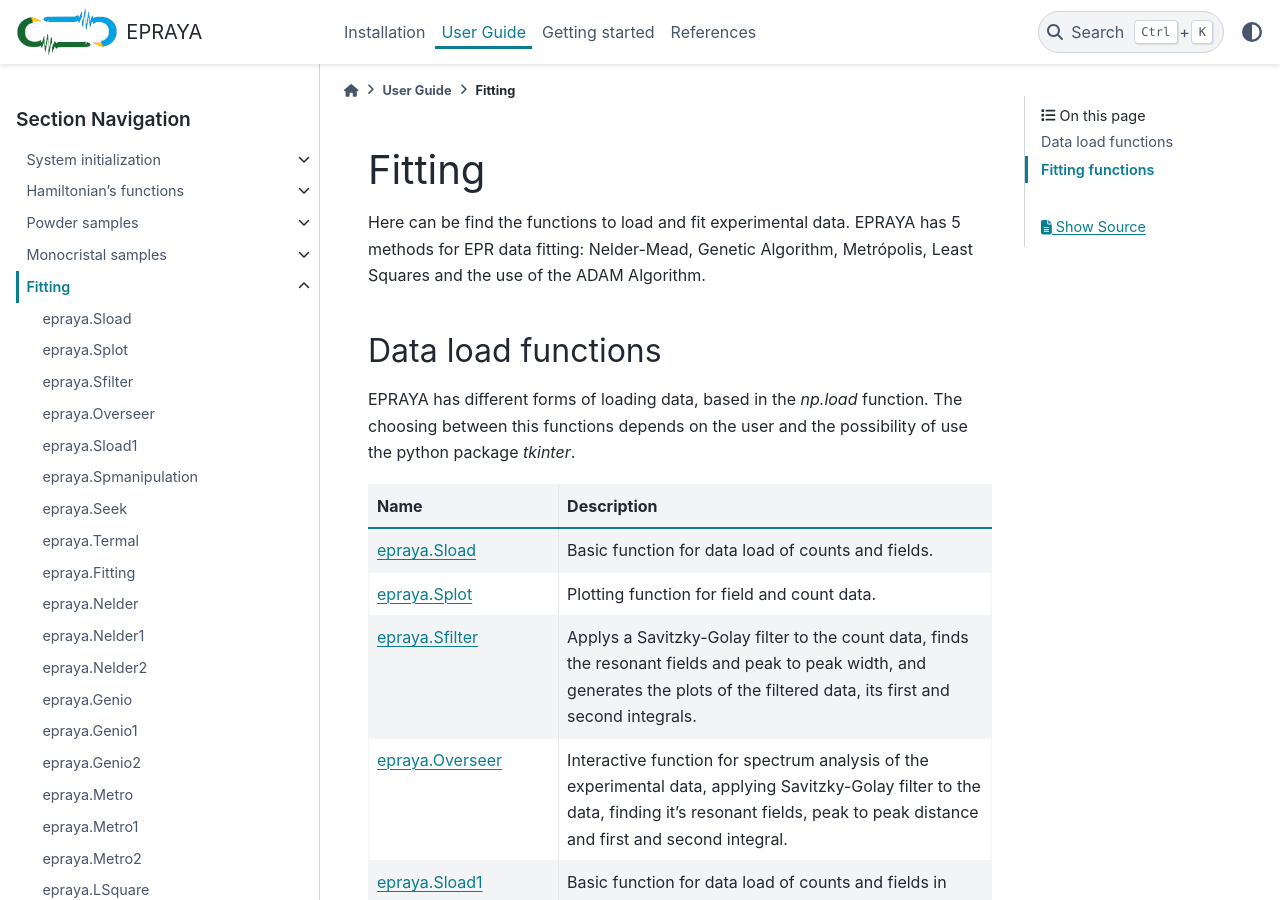
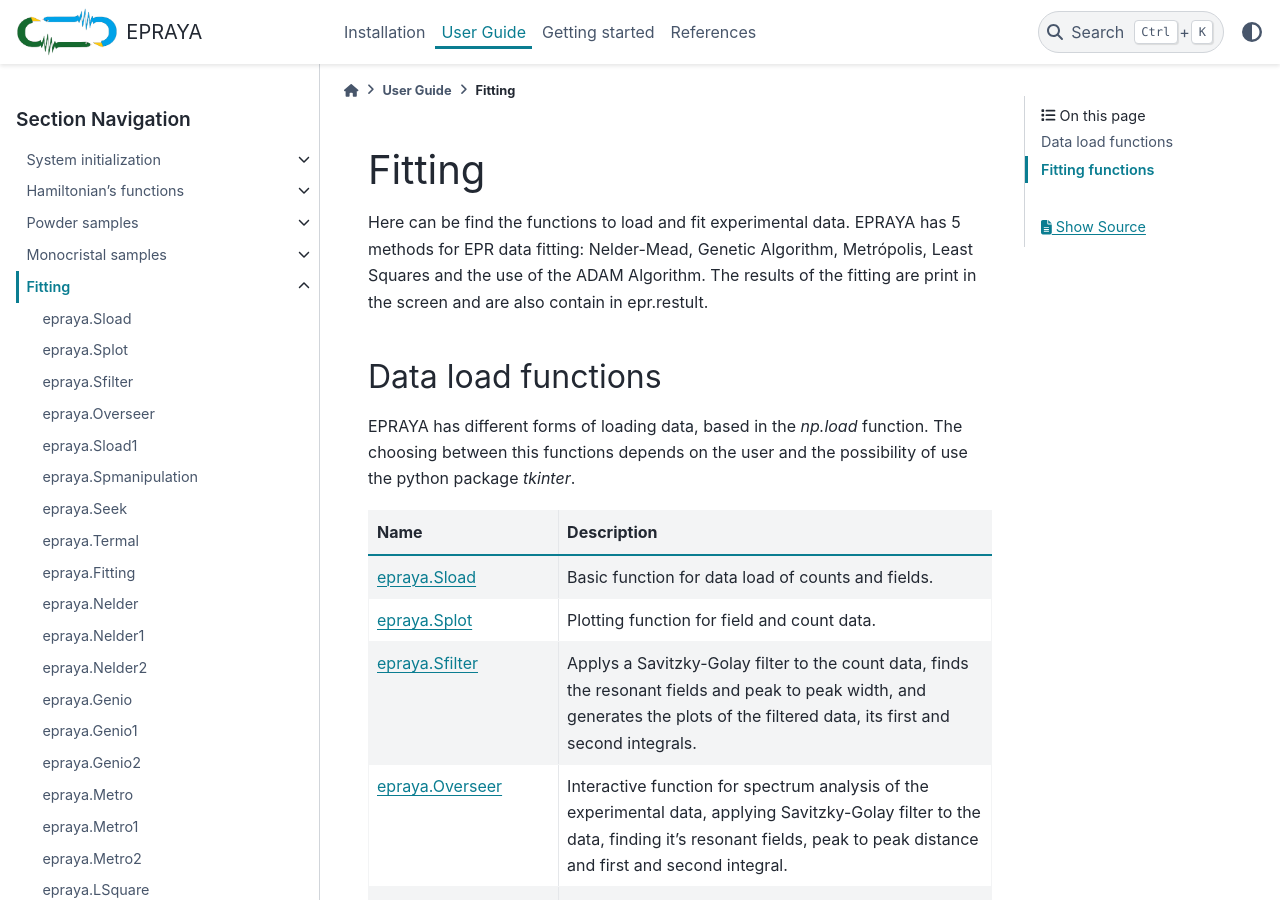
Before and after one commit to eprayadev/EPRAYA, a Sphinx documentation site: the page built from docs/fitting.rst, in a window 1280 px wide and 900 px high. Built offline with Sphinx 7.4.7 and the PyData theme 0.15.4, drawn with Linux system fonts in a browser that asks for light colours.

```diff
--- a/docs/fitting.rst
+++ b/docs/fitting.rst
@@ -1,6 +1,6 @@
 Fitting
 =======
-Here can be find the functions to load and fit experimental data. EPRAYA has 5 methods for EPR data fitting: Nelder-Mead, Genetic Algorithm, Metrópolis, Least Squares and the use of the ADAM Algorithm.
+Here can be find the functions to load and fit experimental data. EPRAYA has 5 methods for EPR data fitting: Nelder-Mead, Genetic Algorithm, Metrópolis, Least Squares and the use of the ADAM Algorithm. The results of the fitting are print in the screen and are also contain in epr.restult.
 
 Data load functions
 -------------------
```
